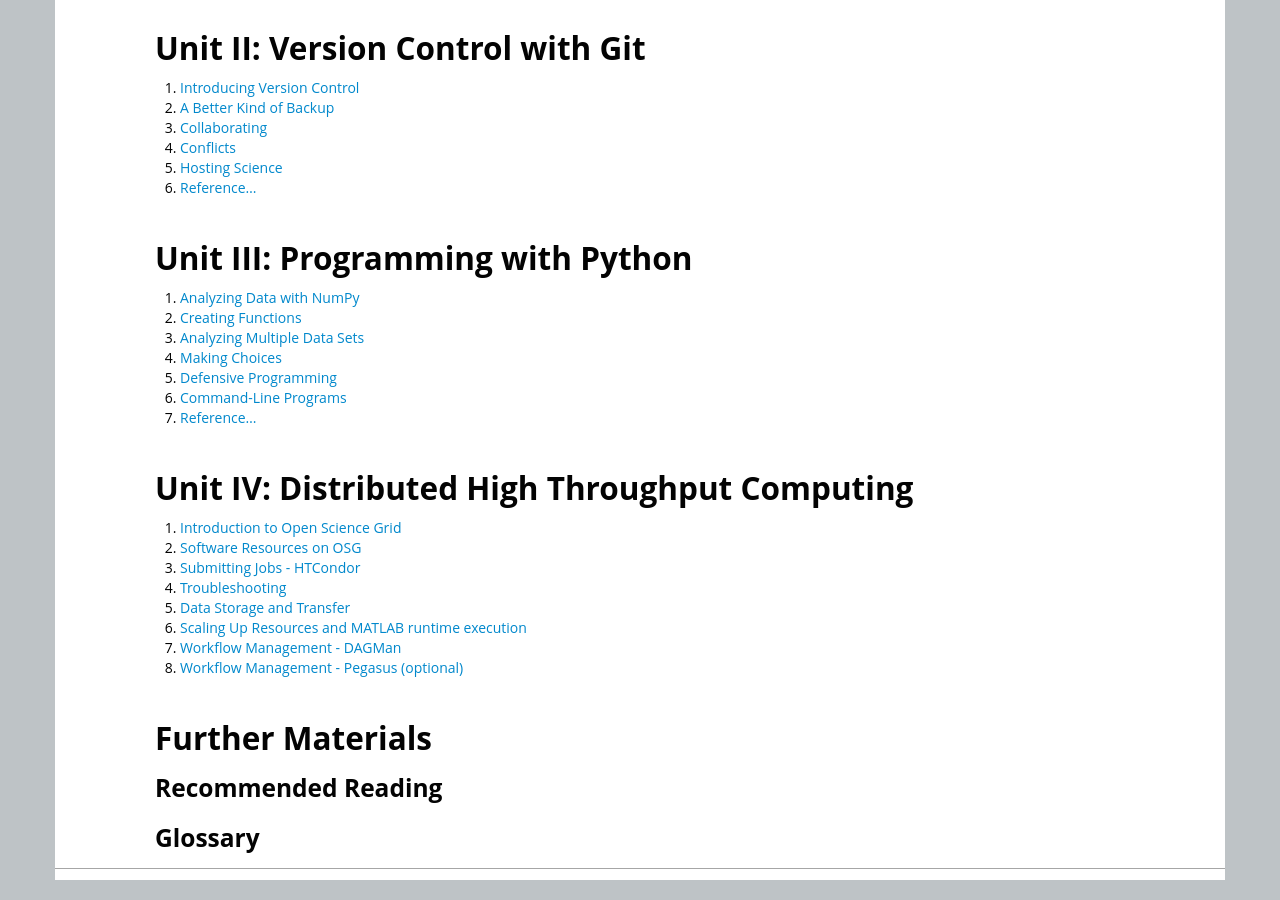
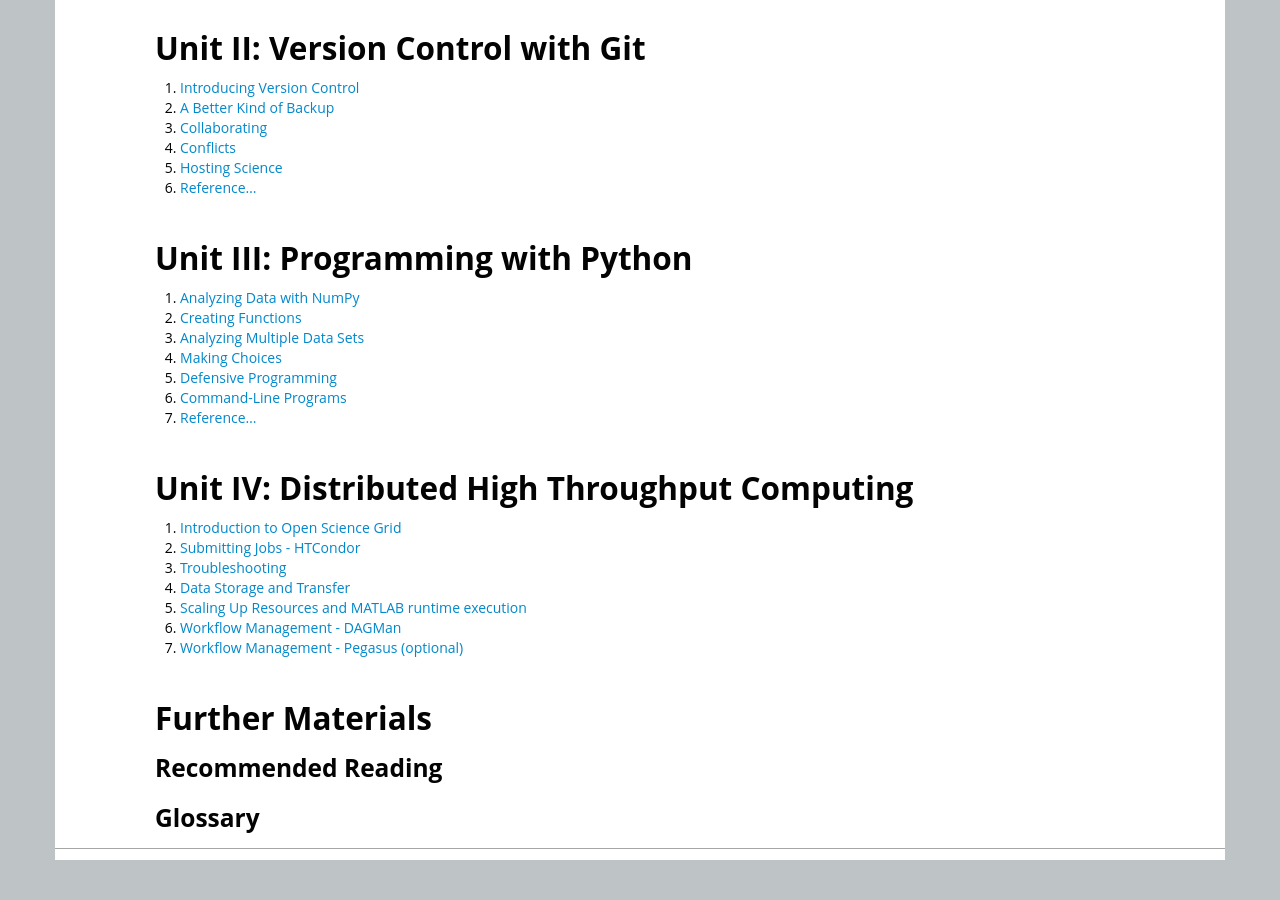
Before and after one commit to SWC-OSG-Workshop/2015-10-27-duke, a Jekyll site: the page built from contents.md, in a window 1280 px wide and 900 px high, scrolled down 595 px. Built offline with Jekyll 4.4.1, drawn with Linux system fonts in a browser that asks for light colours.

Commit message:
edit contents

```diff
--- a/contents.md
+++ b/contents.md
@@ -40,12 +40,11 @@
 ## Unit IV: [Distributed High Throughput Computing](novice/DHTC/index.html)
 
 1.  [Introduction to Open Science Grid ](novice/DHTC/01-IntroGrid.html)
-2.  [Software Resources on OSG  ](novice/DHTC/03-OSGtour.html)
-3.  [Submitting Jobs  - HTCondor ](novice/DHTC/04-HTCondor-Submitting.html)
-4.  [Troubleshooting ](novice/DHTC/07-TroubleShooting.html)
-5.  [Data Storage and Transfer ](novice/DHTC/05-Stash.html)
-6.  [Scaling Up Resources and MATLAB runtime execution](novice/DHTC/04a-ScalingUp.html)
-7.  [Workflow Management - DAGMan ](novice/DHTC/06-dagman-namd.html)
+2.  [Submitting Jobs  - HTCondor ](novice/DHTC/04-HTCondor-Submitting.html)
+3.  [Troubleshooting ](novice/DHTC/07-TroubleShooting.html)
+4.  [Data Storage and Transfer ](novice/DHTC/05-Stash.html)
+5.  [Scaling Up Resources and MATLAB runtime execution](novice/DHTC/04a-ScalingUp.html)
+6.  [Workflow Management - DAGMan ](novice/DHTC/06-dagman-namd.html)
 8.  [Workflow Management - Pegasus (optional) ](novice/DHTC/06a-pegasus-namd.html)
 
 ## Further Materials
```
